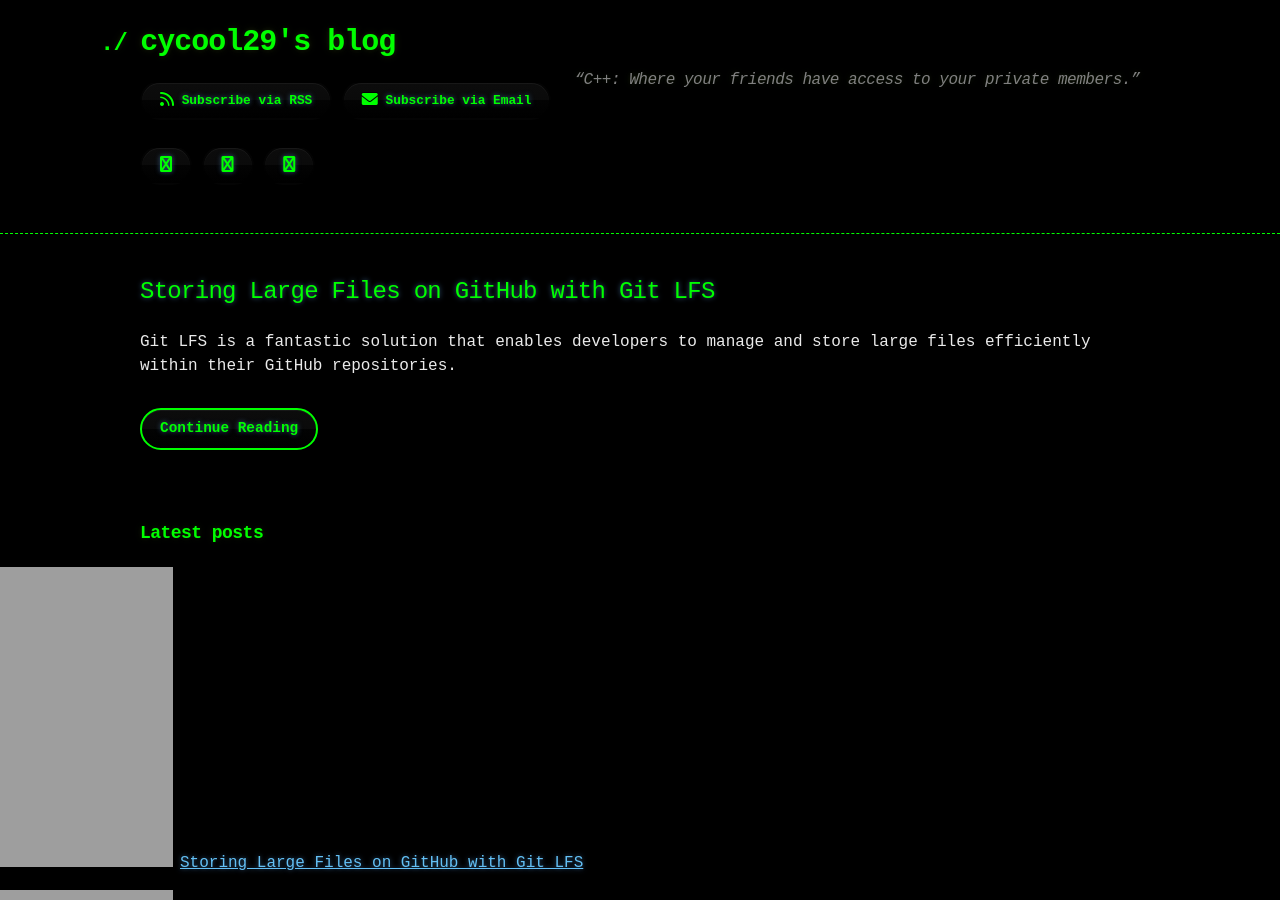
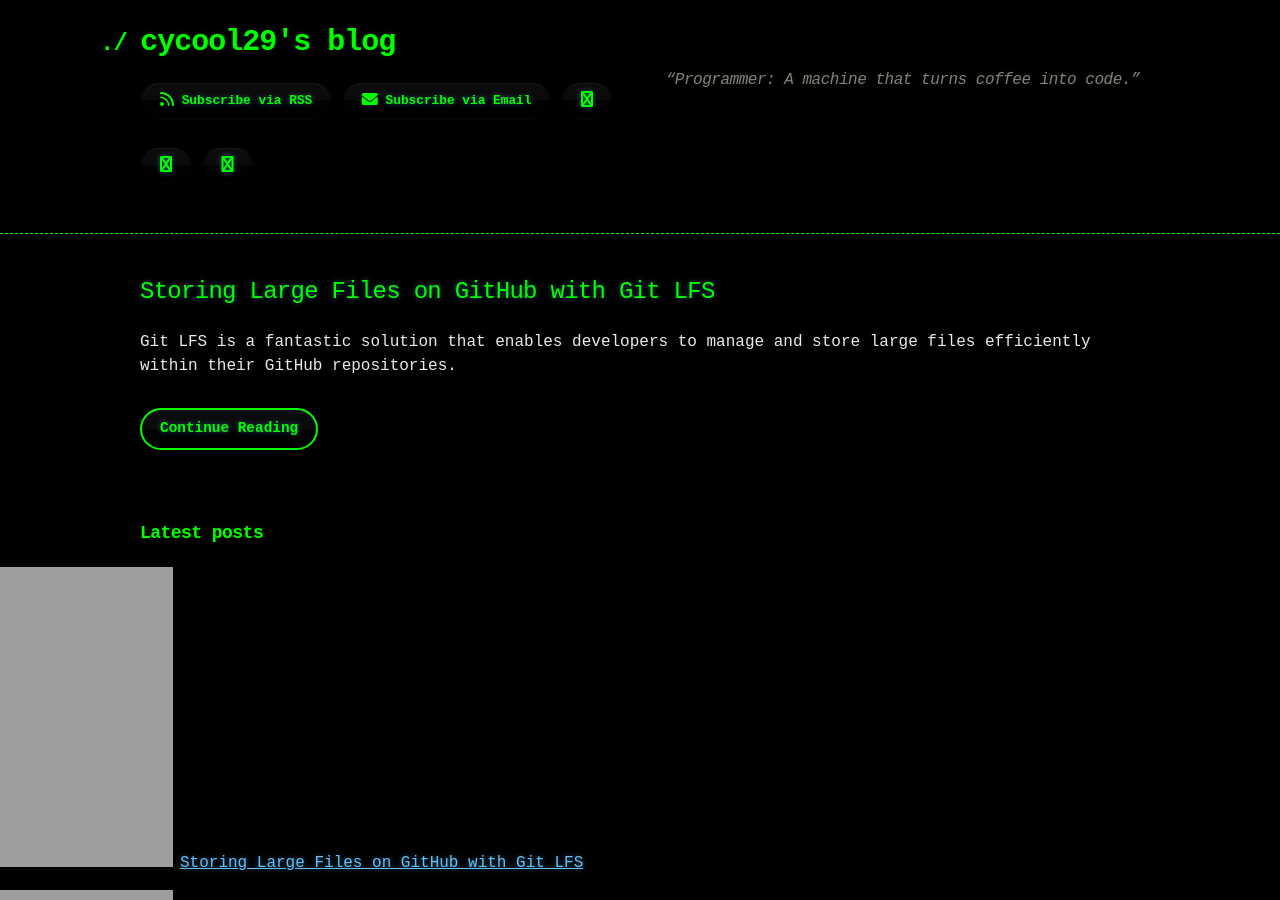
Before and after one commit to cycool29/cycool29.github.io, a Jekyll site: the page built from index.md, in a window 1280 px wide and 900 px high. Built offline with Jekyll 4.4.1, drawn with Linux system fonts in a browser that asks for light colours; a style sheet for code colours, icons or effects is not loaded.

Commit message:
Update quotes

```diff
--- a/_config.yml
+++ b/_config.yml
@@ -1,5 +1,5 @@
 title: cycool29's blog
-description: "“C++: Where your friends have access to your private members.” "
+description: "“Programmer: A machine that turns coffee into code.” "
 bio: A high school student. Intermediate in Python, Git, Bash. Learning JavaScript. He/Him. "
 author: cycool29
 url: https://cycool29.github.io
```
